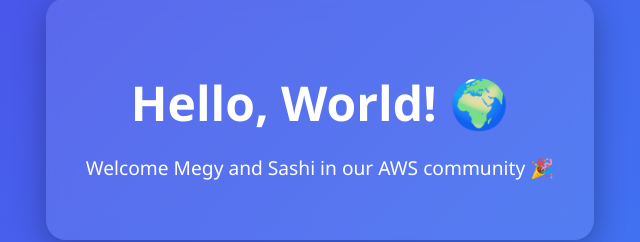
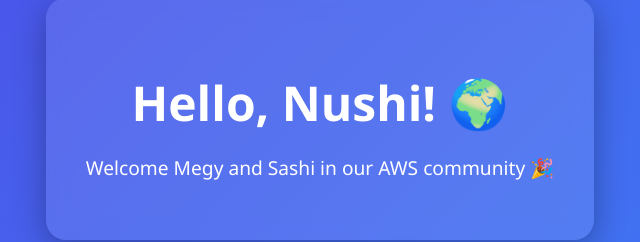
Before and after one commit to temenuzhka-gadzheva/hello-aws-application, a website: page public/index.html in a window 1280 px wide. Shown: the part 281-523 px from the top of the page, 320-960 px from the left. Drawn offline with Linux system fonts and the light colour scheme.

Commit message:
Add new ui changes

```diff
--- a/public/index.html
+++ b/public/index.html
@@ -10,7 +10,7 @@
 
 <body>
     <div class="container">
-        <h1>Hello, World! 🌍</h1>
+        <h1>Hello, Nushi! 🌍</h1>
         <p>Welcome Megy and Sashi in our AWS community 🎉</p>
     </div>
 </body>
```
